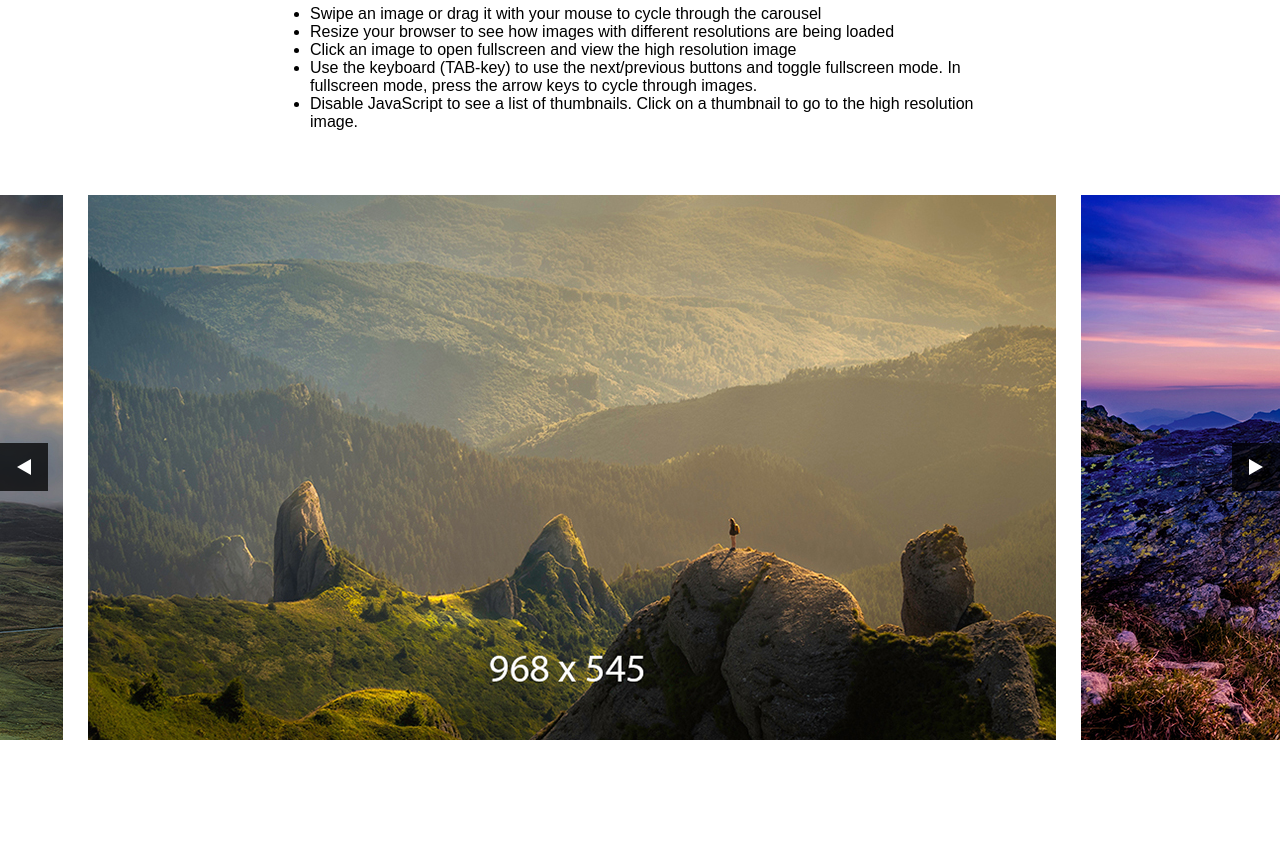
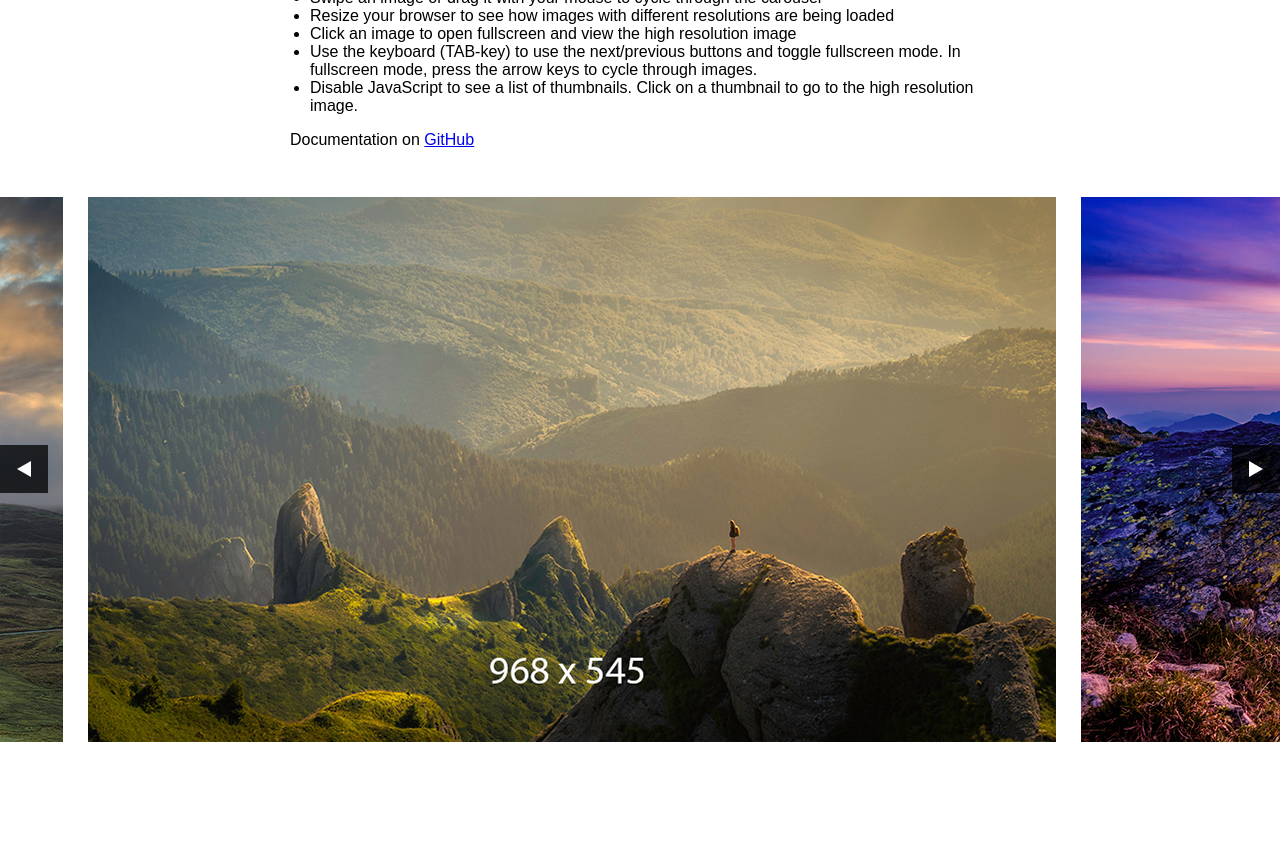
Before and after one commit to reinoute/progressive-carousel, a website: page index.html in a window 1280 px wide. Shown: the part 111-953 px from the top of the page. Drawn offline with Linux system fonts and the light colour scheme.

Commit message:
tweak padding around feature list

```diff
--- a/index.html
+++ b/index.html
@@ -17,7 +17,7 @@
     section {
         max-width: 700px;
         margin: 0 auto;
-        padding: 48px 16px;
+        padding: 32px 16px;
     }
 
     ul {
@@ -33,6 +33,9 @@
         <li>Use the keyboard (TAB-key) to use the next/previous buttons and toggle fullscreen mode. In fullscreen mode, press the arrow keys to cycle through images.</li>
         <li>Disable JavaScript to see a list of thumbnails. Click on a thumbnail to go to the high resolution image.</li>
     </ul>
+    <p>
+        Documentation on <a href="https://github.com/reinoute/progressive-carousel">GitHub</a>
+    </p>
 </section>
 <div class="carousel" data-carousel>
     <button class="carousel-close" data-carousel-close>CLOSE</button>
```
